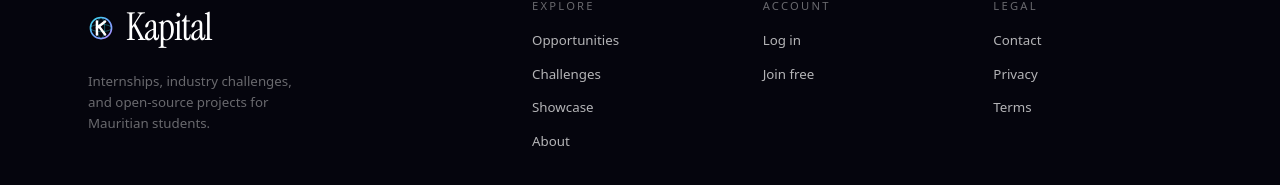
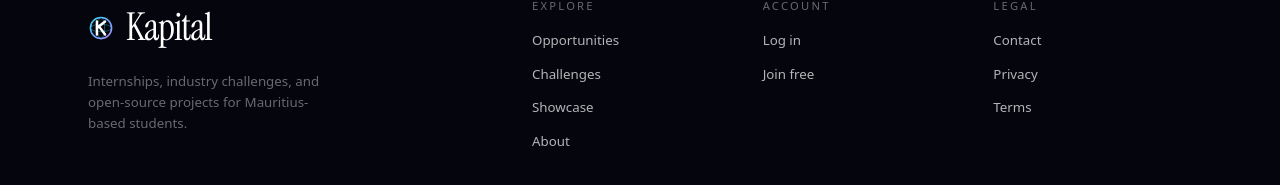
Before and after one commit to NelsonFodjo/semantic_squad-kapital, a Next.js app: page / in a window 1280 px wide. Shown: the part 5417-5602 px from the top of the page. Built offline with nearby package versions, Linux system fonts and the light colour scheme; no server answers; the database is empty.

Commit message:
Footer text changed

```diff
--- a/src/components/layout/Footer.tsx
+++ b/src/components/layout/Footer.tsx
@@ -35,7 +35,7 @@ export default function Footer() {
             </p>
             <p className={styles.tagline}>
               Internships, industry challenges, and open-source projects for
-              Mauritian students.
+              Mauritius-based students.
             </p>
           </div>
 
```
